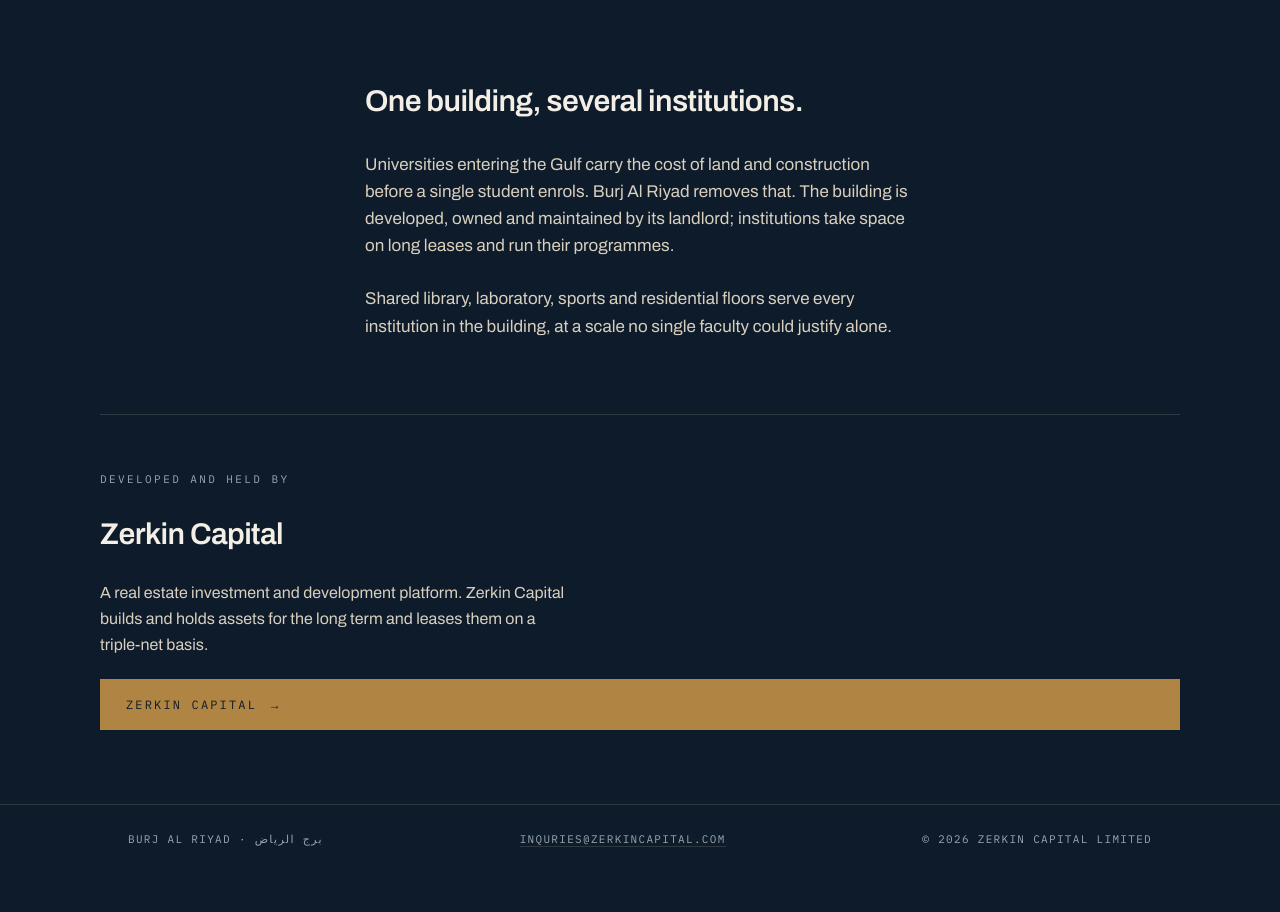
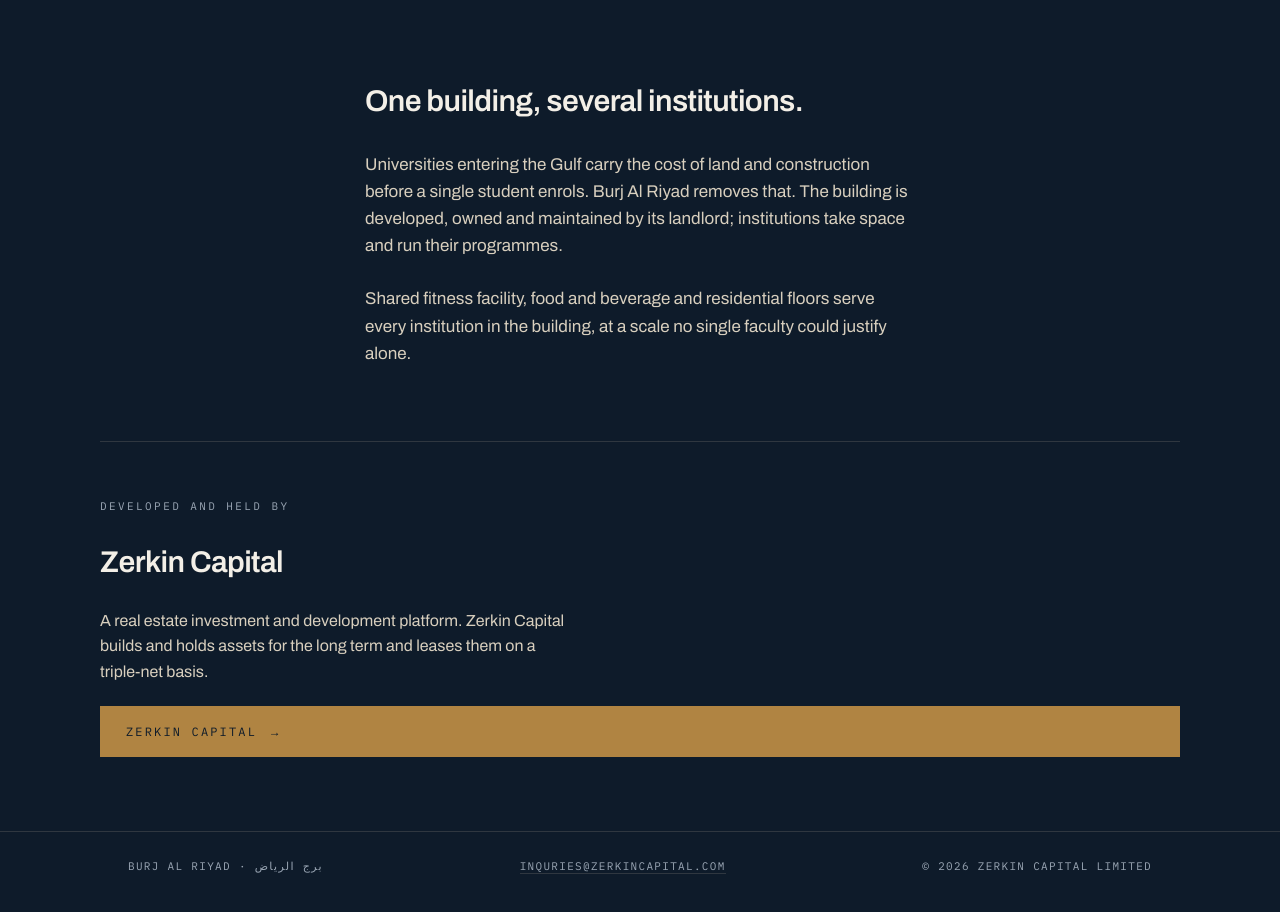
Before and after one commit to ZerkinCapital/burjalriyad, a plain HTML site: page index.html in a window 1280 px wide. Shown: the part 1113-2025 px from the top of the page. Drawn offline with Linux system fonts and the light colour scheme.

Commit message:
Update paragraphs in index.html for clarity

```diff
--- a/index.html
+++ b/index.html
@@ -193,8 +193,8 @@
 
   <section class="wrap statement">
     <h2 class="rise">One building, several institutions.</h2>
-    <p class="rise">Universities entering the Gulf carry the cost of land and construction before a single student enrols. Burj Al Riyad removes that. The building is developed, owned and maintained by its landlord; institutions take space on long leases and run their programmes.</p>
-    <p class="rise">Shared library, laboratory, sports and residential floors serve every institution in the building, at a scale no single faculty could justify alone.</p>
+    <p class="rise">Universities entering the Gulf carry the cost of land and construction before a single student enrols. Burj Al Riyad removes that. The building is developed, owned and maintained by its landlord; institutions take space and run their programmes.</p>
+    <p class="rise">Shared fitness facility, food and beverage and residential floors serve every institution in the building, at a scale no single faculty could justify alone.</p>
   </section>
 
   <section class="wrap sponsor">
```
